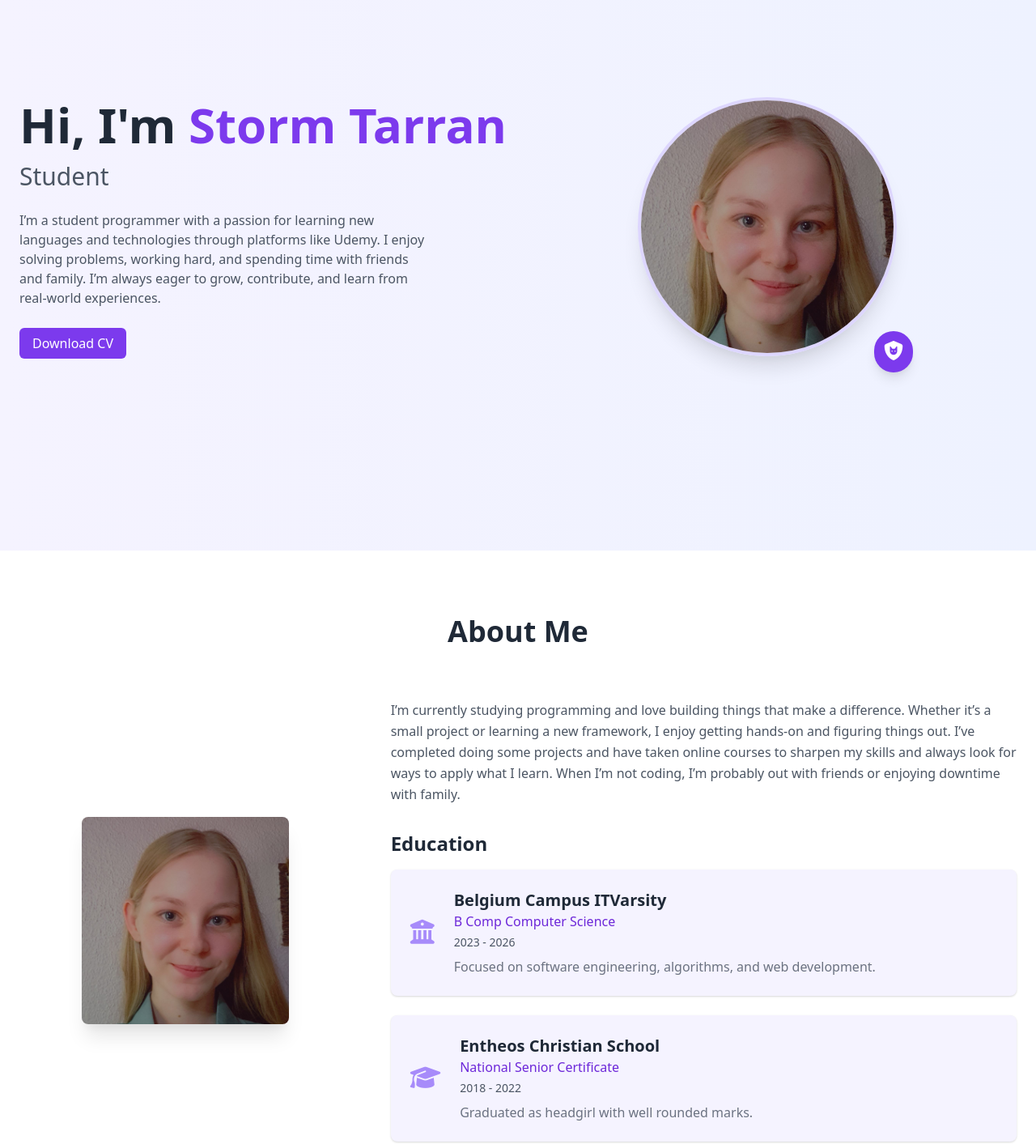
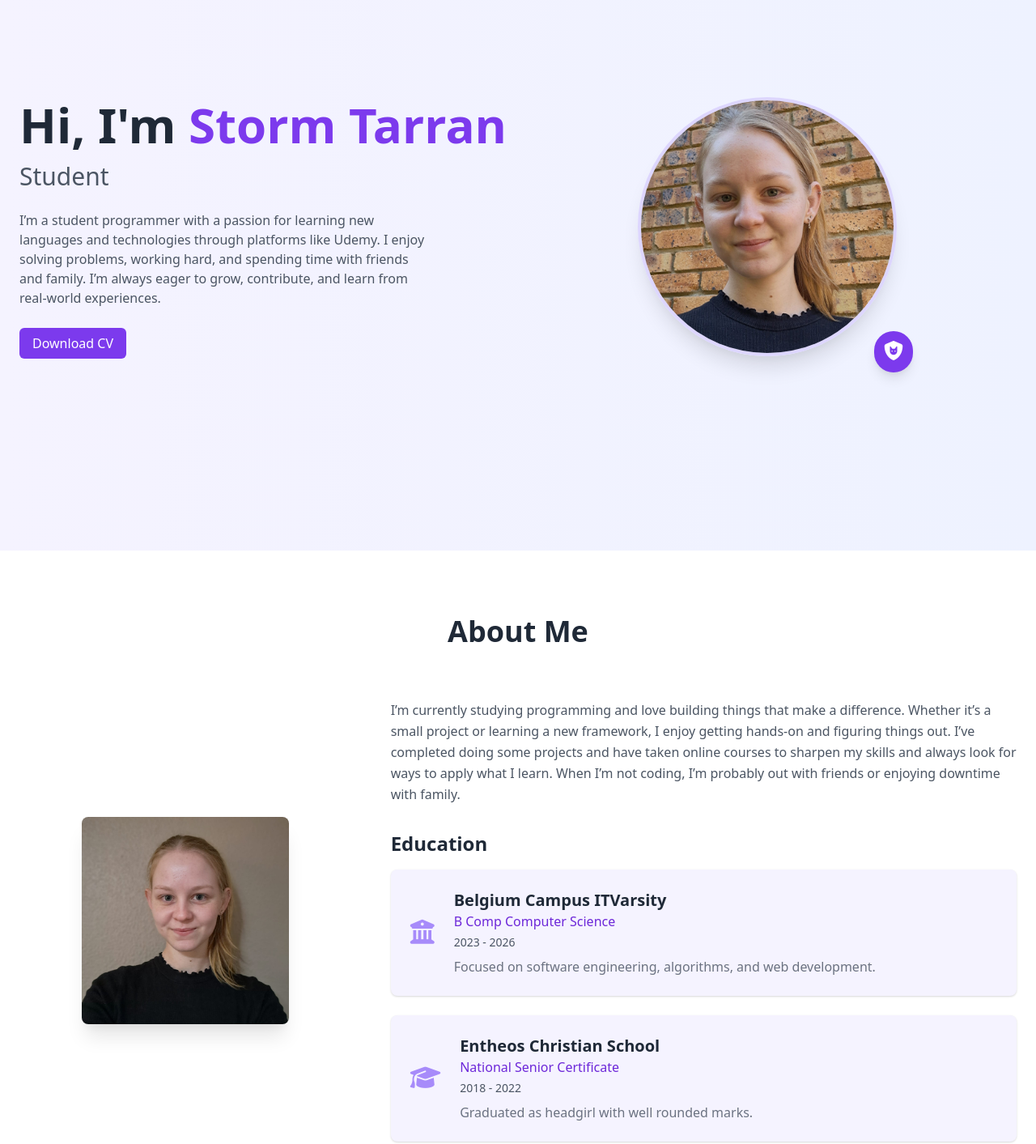
Before and after one commit to Storm-Tarran/Storm-Tarran-Portfolio-Website, a plain HTML site: page index.html in a window 1280 px wide. Shown: the part 120-1533 px from the top of the page at 81% size. Drawn offline with nearby package versions, Linux system fonts and the light colour scheme.

Commit message:
Changed photos

```diff
--- a/index.html
+++ b/index.html
@@ -55,7 +55,7 @@
             <div class="md:w-1/2 flex justify-center fade-in">
                 <div class="relative">
                     <div class="w-64 h-64 md:w-80 md:h-80 rounded-full overflow-hidden border-4 border-purple-200 shadow-xl">
-                        <img src="img/Storm-Tarran.png"
+                        <img src="img/Storm1.jpeg"
                              alt="Storm Tarran Photo"
                              class="w-full h-full object-cover">
                     </div>
@@ -75,7 +75,7 @@
             <div class="md:w-1/3 mb-10 md:mb-0 flex justify-center">
                 <div class="relative">
                     <div class="w-64 h-64 rounded-lg overflow-hidden shadow-xl">
-                        <img src="img/Storm-Tarran.png"
+                        <img src="img/Storm2.jpeg"
                              alt="About Me Photo"
                              class="w-full h-full object-cover">
                     </div>
```
Also changed, not shown: img/Storm-Tarran.png (deleted), img/Storm1.jpeg (added), img/Storm2.jpeg (added).
